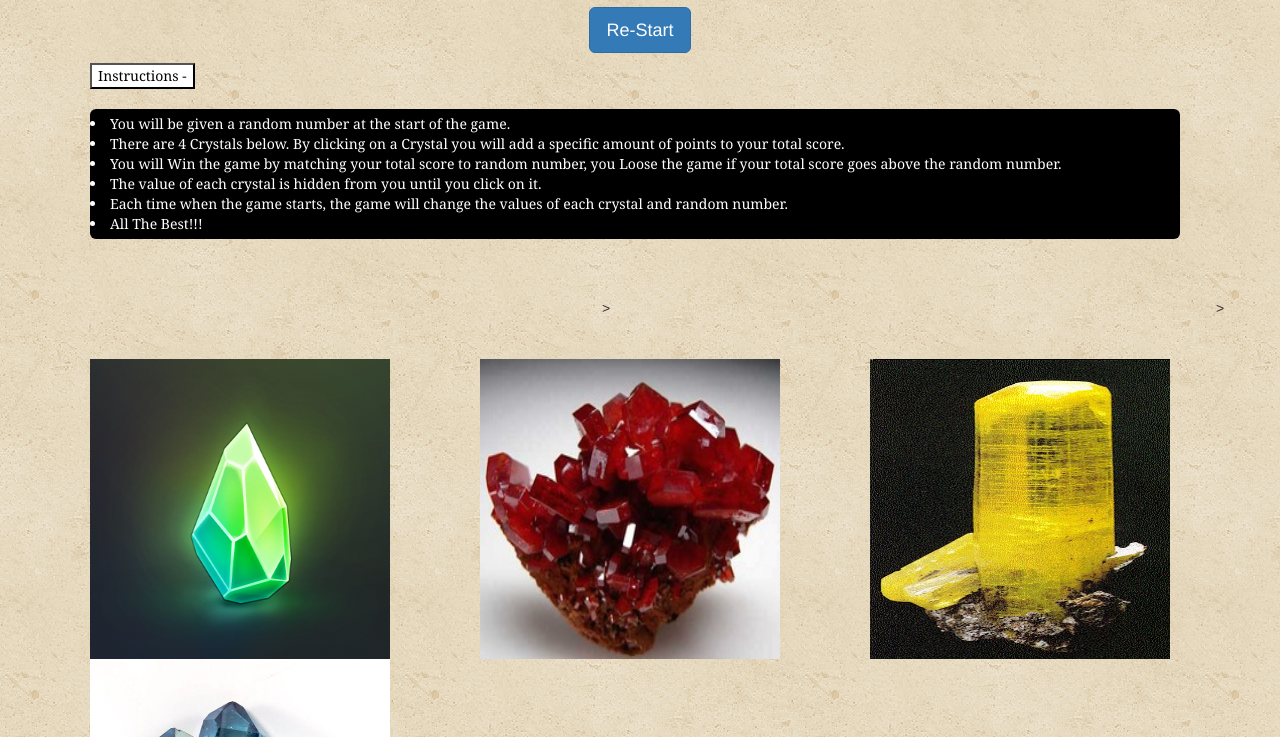
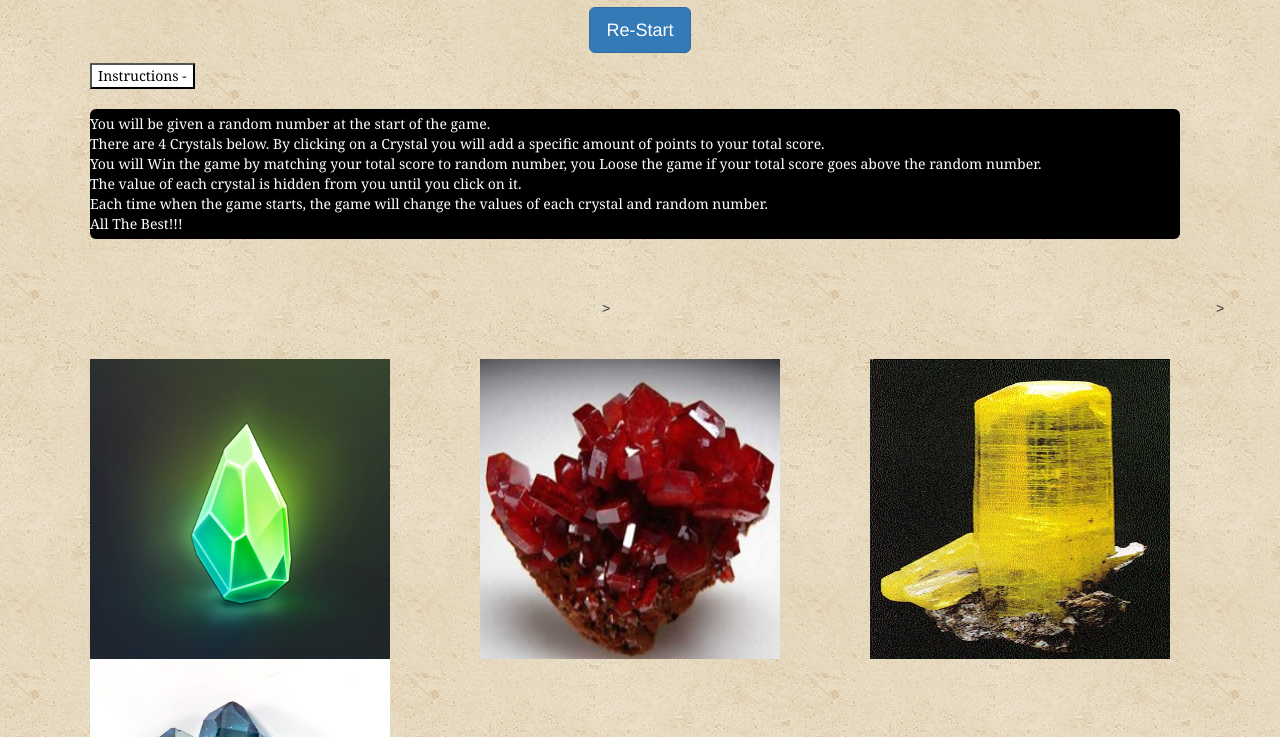
Before and after one commit to vasmarm/CrystalsCollector-Game, a plain HTML site: page index.html in a window 1280 px wide. Shown: the part 63-800 px from the top of the page. Drawn offline with nearby package versions, Linux system fonts and the light colour scheme.

Commit message:
CrystalsCollector-Game 6th Commit

```diff
--- a/index.html
+++ b/index.html
@@ -33,7 +33,7 @@ The Crystal Collector
 	</button>
 	<br>
 	<br>
-<div class = "instructions" id = "instructionsText">
+<ul class = "instructions" id = "instructionsText">
 
                                  <div>
                                  <li>You will be given a random number at the start of the game. </li>
@@ -43,7 +43,7 @@ The Crystal Collector
                                  <li>Each time when the game starts, the game will change the values of each crystal and random number.</li>
                                  <li>All The Best!!!</li>
                                </div>
-  </div>
+  </ul>
 <br>
 <img class="winPicture" src= "assets/images/youwin.jpg" alt="Win Picture">>
 
```
